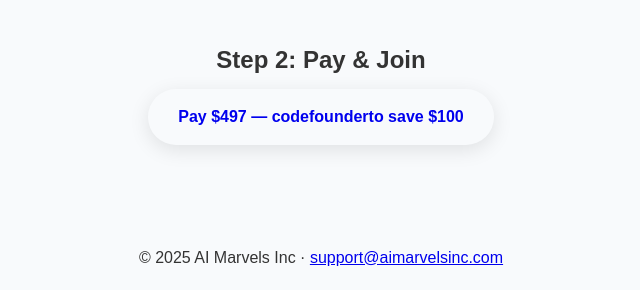
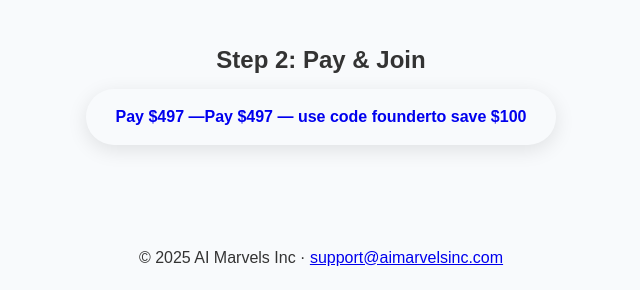
Before and after one commit to tibby007/brokerbuddy_simplified, a Flask app: page /lender-signup in a window 1280 px wide. Shown: the part 1382-1672 px from the top of the page, without its empty margins (319-959 px from the left). Run offline with Flask 2, Linux system fonts and the light colour scheme.

Commit message:
Update lender_signup.html

```diff
--- a/templates/lender_signup.html
+++ b/templates/lender_signup.html
@@ -45,7 +45,7 @@
   <h2>Step 2: Pay & Join</h2>
   <a href="https://buy.stripe.com/6oE01v4yv8uo5kk5kn"
      class="btn btn-warning" style="margin-top:10px;">
-    Pay $497 — code   <strong>founder</strong>   to save $100
+    Pay $497 —Pay $497 — use code&nbsp;<strong>founder</strong> to save $100
   </a>
 </section>
 
```
